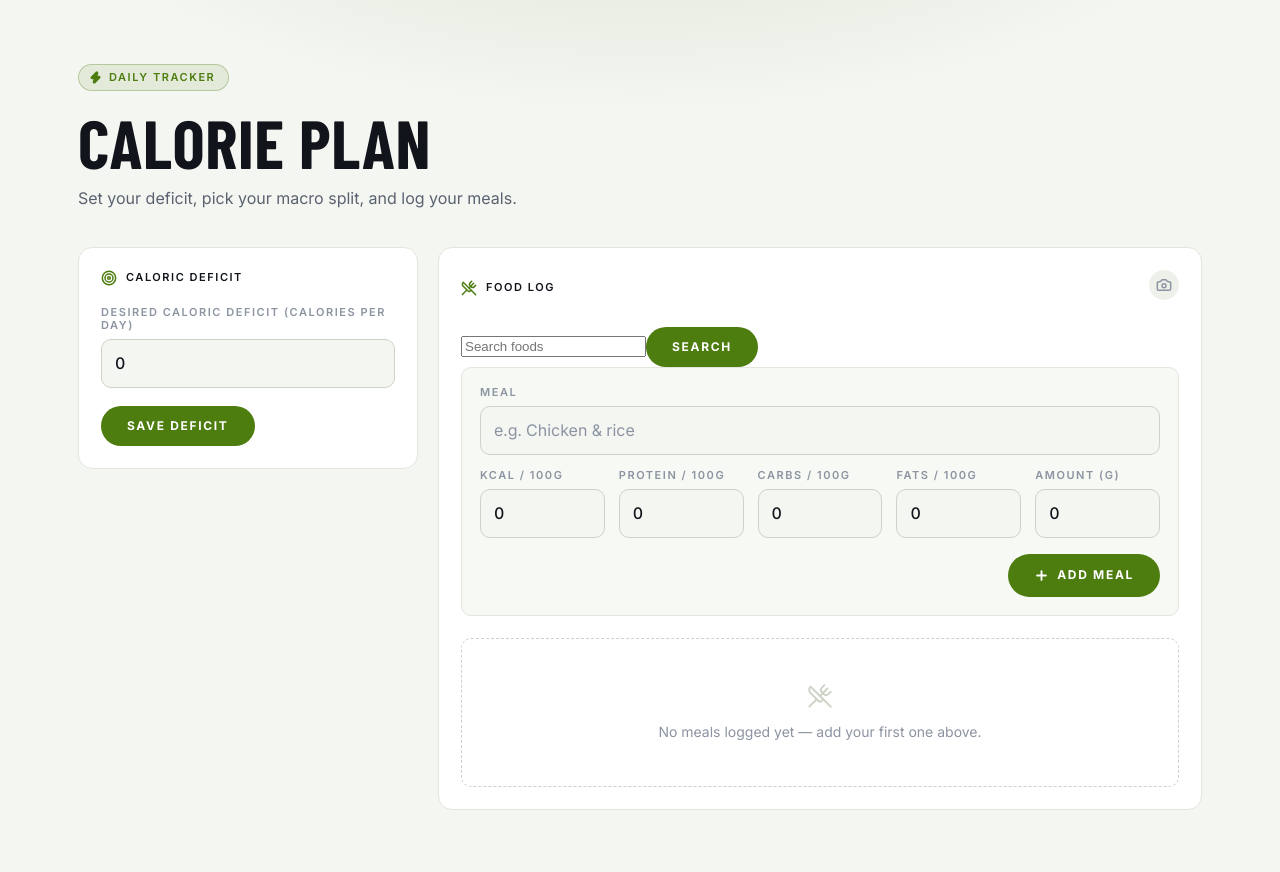
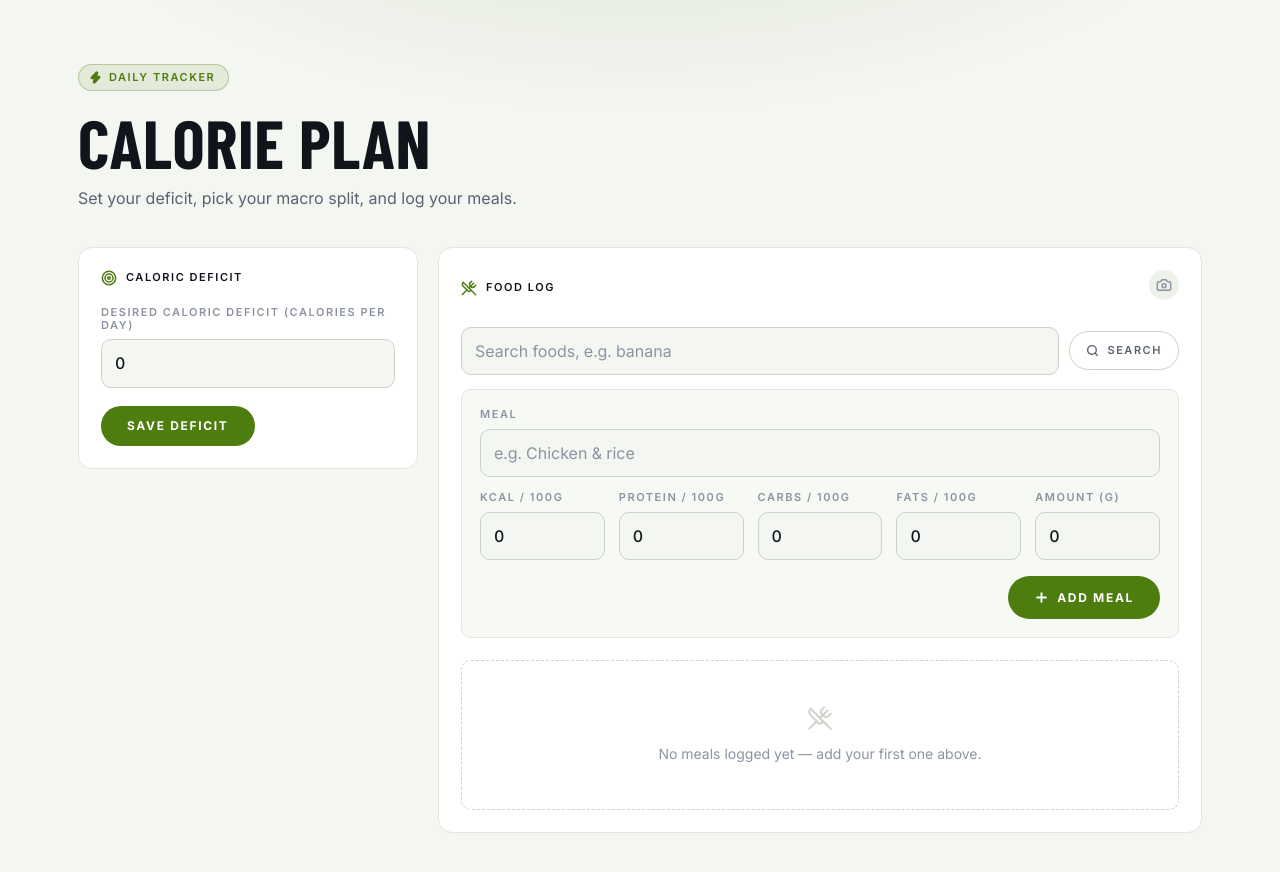
Before and after one commit to ArchivedPumpkin/calorie-plan, a React (Vite) app: page / in a window 1280 px wide. Shown: the top 872 px of the page. Built offline with nearby package versions, Linux system fonts and the light colour scheme.

Commit message:
Styled FoodSearch

```diff
--- a/src/App.css
+++ b/src/App.css
@@ -591,6 +591,114 @@
 }
 
 /* ==========================================================================
+   Food search — USDA lookup that fills the meal form.
+   ========================================================================== */
+.food-search {
+  margin-bottom: 14px;
+}
+
+.food-search-form {
+  display: flex;
+  align-items: center;
+  gap: 10px;
+
+  input[type="text"] {
+    flex: 1;
+    min-width: 0;
+  }
+
+  button[type="submit"].btn-link {
+    flex-shrink: 0;
+    padding: 12px 16px;
+    font: 600 11px/1 var(--sans);
+    color: var(--text);
+    background: transparent;
+    border: 1px solid var(--line-strong);
+    box-shadow: none;
+    filter: none;
+
+    &:hover {
+      color: var(--accent);
+      border-color: var(--accent-line);
+      background: var(--accent-soft);
+    }
+  }
+}
+
+.food-search-status {
+  font-size: 13px;
+  color: var(--text-mute);
+  margin-top: 10px;
+}
+
+.food-search-status--error {
+  color: var(--protein);
+}
+
+.food-search-results {
+  list-style: none;
+  margin: 10px 0 0;
+  padding: 0;
+  display: flex;
+  flex-direction: column;
+  gap: 6px;
+}
+
+.food-search-result {
+  display: flex;
+  align-items: center;
+  gap: 14px;
+  width: 100%;
+  text-align: left;
+  font: inherit;
+  padding: 11px 14px;
+  background: var(--surface-2);
+  border: 1px solid var(--line);
+  border-radius: var(--radius-sm);
+  transition: border-color 0.15s, background 0.15s;
+
+  &:hover {
+    border-color: var(--accent-line);
+    background: var(--accent-soft);
+  }
+
+  &:focus-visible {
+    outline: 2px solid var(--accent);
+    outline-offset: 2px;
+  }
+
+  .food-search-result-main {
+    display: flex;
+    flex-direction: column;
+    gap: 3px;
+    min-width: 0;
+    flex: 1;
+  }
+
+  .food-name {
+    font-weight: 500;
+    color: var(--text-hi);
+    overflow: hidden;
+    text-overflow: ellipsis;
+    white-space: nowrap;
+  }
+
+  .food-calories {
+    font-size: 13px;
+    color: var(--text-mute);
+    font-variant-numeric: tabular-nums;
+  }
+
+  @media (max-width: 560px) {
+    flex-wrap: wrap;
+
+    .macro-chips {
+      flex: 1 1 100%;
+    }
+  }
+}
+
+/* ==========================================================================
    Scan label — icon button that opens the camera / file picker.
    ========================================================================== */
 .card-header-actions {
--- a/src/Components/FoodSearch.tsx
+++ b/src/Components/FoodSearch.tsx
@@ -1,4 +1,5 @@
 import React from 'react';
+import { Search } from 'lucide-react';
 import { gql } from '@apollo/client';
 import { useLazyQuery } from '@apollo/client/react'
 import type { TypedDocumentNode } from '@apollo/client';
@@ -58,23 +59,41 @@ export default function FoodSearch(props: FoodSearchProps) {
     }
 
     return (
-        <div>
-            <form onSubmit={handleSearch}>
-                <input value={query} placeholder="Search foods" onChange={e => setQuery(e.target.value)} />
-                <button type="submit">Search</button>
+        <div className="food-search">
+            <form className="food-search-form" onSubmit={handleSearch}>
+                <input type="text" value={query} placeholder="Search foods, e.g. banana" aria-label="Search foods" onChange={e => setQuery(e.target.value)} />
+                <button type="submit" className="btn-link">
+                    <Search size={13} strokeWidth={2.5} />
+                    Search
+                </button>
             </form>
 
-            {loading && <p>Loading...</p>}
-            {error && <p>Error occurred while searching for foods.</p>}
-            {showResults && data?.searchFoods && (
-                <ul>
+            {loading && <p className="food-search-status">Searching…</p>}
+            {error && <p className="food-search-status food-search-status--error">Couldn't search foods. Please try again.</p>}
+            {showResults && data?.searchFoods && data.searchFoods.length > 0 && (
+                <ul className="food-search-results">
                     {data.searchFoods.map(food => (
-                        <li key={food.id}><button type="button" onClick={() => { props.onSelectFood(food); setShowResults(false) }}>{food.name} - {food.calories} kcal - Protein: {food.protein}g - Carbs: {food.carbs}g - Fats: {food.fats}g</button></li>
+                        <li key={food.id}>
+                            <button
+                                type="button"
+                                className="food-search-result"
+                                onClick={() => { props.onSelectFood(food); setShowResults(false) }}
+                            >
+                                <span className="food-search-result-main">
+                                    <span className="food-name">{food.name}</span>
+                                    <span className="food-calories">{food.calories} kcal / 100g</span>
+                                </span>
+                                <span className="macro-chips">
+                                    <span className="macro-chip macro-chip--protein">{food.protein}g P</span>
+                                    <span className="macro-chip macro-chip--carbs">{food.carbs}g C</span>
+                                    <span className="macro-chip macro-chip--fats">{food.fats}g F</span>
+                                </span>
+                            </button>
+                        </li>
                     ))}
                 </ul>
-            )
-            }
-            {showResults && data?.searchFoods?.length === 0 && <p>No foods found.</p>}
-        </div >
+            )}
+            {showResults && data?.searchFoods?.length === 0 && <p className="food-search-status">No foods found.</p>}
+        </div>
     )
 }
```
